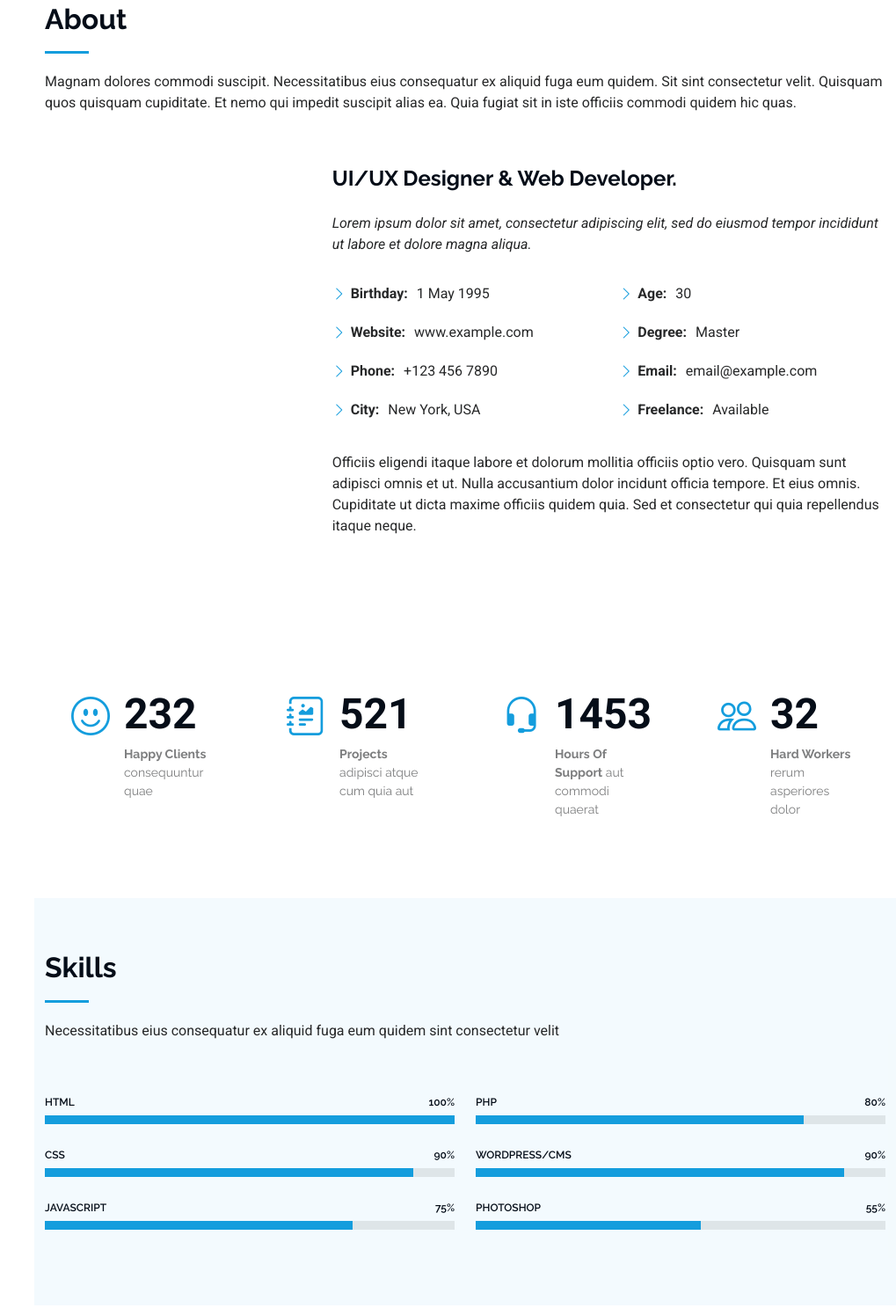
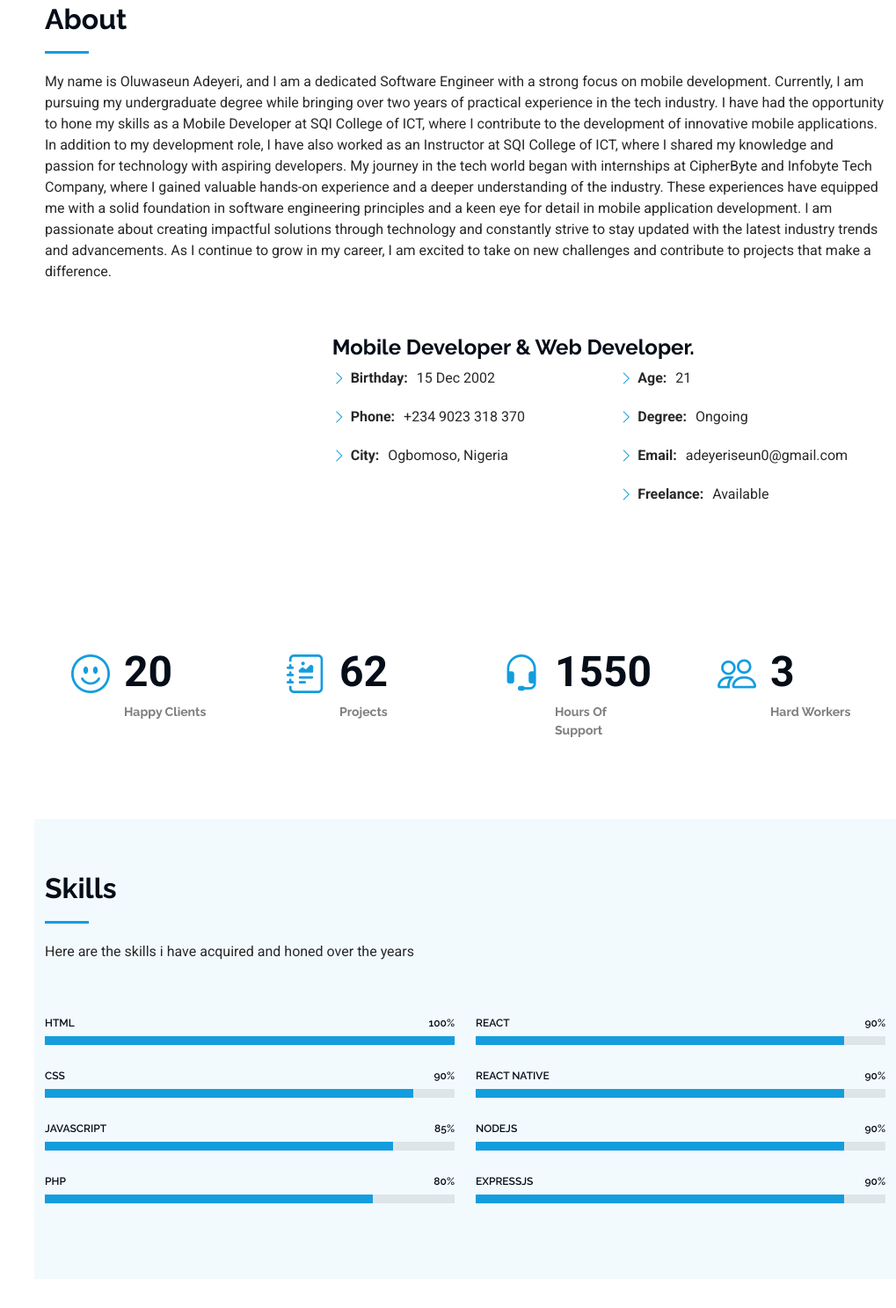
Before and after one commit to UiJosh20/myPortfolio, a plain HTML site: page index.html in a window 1280 px wide. Shown: the part 857-2344 px from the top of the page at 88% size, without its empty margins (261-1280 px from the left). Drawn offline with Linux system fonts and the light colour scheme.

Commit message:
added skill section

```diff
--- a/index.html
+++ b/index.html
@@ -90,7 +90,13 @@
       <!-- Section Title -->
       <div class="container section-title" data-aos="fade-up">
         <h2>About</h2>
-        <p>Magnam dolores commodi suscipit. Necessitatibus eius consequatur ex aliquid fuga eum quidem. Sit sint consectetur velit. Quisquam quos quisquam cupiditate. Et nemo qui impedit suscipit alias ea. Quia fugiat sit in iste officiis commodi quidem hic quas.</p>
+        <p>My name is Oluwaseun Adeyeri, and I am a dedicated Software Engineer with a strong focus on mobile development. Currently, I am pursuing my undergraduate degree while bringing over two years of practical experience in the tech industry.
+
+I have had the opportunity to hone my skills as a Mobile Developer at SQI College of ICT, where I contribute to the development of innovative mobile applications. In addition to my development role, I have also worked as an Instructor at SQI College of ICT, where I shared my knowledge and passion for technology with aspiring developers.
+
+My journey in the tech world began with internships at CipherByte and Infobyte Tech Company, where I gained valuable hands-on experience and a deeper understanding of the industry. These experiences have equipped me with a solid foundation in software engineering principles and a keen eye for detail in mobile application development.
+
+I am passionate about creating impactful solutions through technology and constantly strive to stay updated with the latest industry trends and advancements. As I continue to grow in my career, I am excited to take on new challenges and contribute to projects that make a difference.</p>
       </div><!-- End Section Title -->
 
       <div class="container" data-aos="fade-up" data-aos-delay="100">
@@ -100,33 +106,26 @@
             <img src="assets/img/my-profile-img.jpg" class="img-fluid" alt="">
           </div>
           <div class="col-lg-8 content">
-            <h2>UI/UX Designer &amp; Web Developer.</h2>
-            <p class="fst-italic py-3">
-              Lorem ipsum dolor sit amet, consectetur adipiscing elit, sed do eiusmod tempor incididunt ut labore et dolore
-              magna aliqua.
-            </p>
+            <h2>Mobile Developer &amp; Web Developer.</h2>
             <div class="row">
               <div class="col-lg-6">
                 <ul>
-                  <li><i class="bi bi-chevron-right"></i> <strong>Birthday:</strong> <span>1 May 1995</span></li>
-                  <li><i class="bi bi-chevron-right"></i> <strong>Website:</strong> <span>www.example.com</span></li>
-                  <li><i class="bi bi-chevron-right"></i> <strong>Phone:</strong> <span>+123 456 7890</span></li>
-                  <li><i class="bi bi-chevron-right"></i> <strong>City:</strong> <span>New York, USA</span></li>
+                  <li><i class="bi bi-chevron-right"></i> <strong>Birthday:</strong> <span>15 Dec 2002</span></li>
+
+                  <li><i class="bi bi-chevron-right"></i> <strong>Phone:</strong> <span>+234 9023 318 370</span></li>
+                  <li><i class="bi bi-chevron-right"></i> <strong>City:</strong> <span>Ogbomoso, Nigeria</span></li>
                 </ul>
               </div>
               <div class="col-lg-6">
                 <ul>
-                  <li><i class="bi bi-chevron-right"></i> <strong>Age:</strong> <span>30</span></li>
-                  <li><i class="bi bi-chevron-right"></i> <strong>Degree:</strong> <span>Master</span></li>
-                  <li><i class="bi bi-chevron-right"></i> <strong>Email:</strong> <span>email@example.com</span></li>
+                  <li><i class="bi bi-chevron-right"></i> <strong>Age:</strong> <span>21</span></li>
+                  <li><i class="bi bi-chevron-right"></i> <strong>Degree:</strong> <span>Ongoing</span></li>
+                  <li><i class="bi bi-chevron-right"></i> <strong>Email:</strong> <span>adeyeriseun0@gmail.com</span></li>
                   <li><i class="bi bi-chevron-right"></i> <strong>Freelance:</strong> <span>Available</span></li>
                 </ul>
               </div>
             </div>
-            <p class="py-3">
-              Officiis eligendi itaque labore et dolorum mollitia officiis optio vero. Quisquam sunt adipisci omnis et ut. Nulla accusantium dolor incidunt officia tempore. Et eius omnis.
-              Cupiditate ut dicta maxime officiis quidem quia. Sed et consectetur qui quia repellendus itaque neque.
-            </p>
+
           </div>
         </div>
 
@@ -144,32 +143,32 @@
           <div class="col-lg-3 col-md-6">
             <div class="stats-item">
               <i class="bi bi-emoji-smile"></i>
-              <span data-purecounter-start="0" data-purecounter-end="232" data-purecounter-duration="1" class="purecounter"></span>
-              <p><strong>Happy Clients</strong> <span>consequuntur quae</span></p>
+              <span data-purecounter-start="0" data-purecounter-end="20" data-purecounter-duration="1" class="purecounter"></span>
+              <p><strong>Happy Clients</strong></p>
             </div>
           </div><!-- End Stats Item -->
 
           <div class="col-lg-3 col-md-6">
             <div class="stats-item">
               <i class="bi bi-journal-richtext"></i>
-              <span data-purecounter-start="0" data-purecounter-end="521" data-purecounter-duration="1" class="purecounter"></span>
-              <p><strong>Projects</strong> <span>adipisci atque cum quia aut</span></p>
+              <span data-purecounter-start="0" data-purecounter-end="62" data-purecounter-duration="1" class="purecounter"></span>
+              <p><strong>Projects</strong> </p>
             </div>
           </div><!-- End Stats Item -->
 
           <div class="col-lg-3 col-md-6">
             <div class="stats-item">
               <i class="bi bi-headset"></i>
-              <span data-purecounter-start="0" data-purecounter-end="1453" data-purecounter-duration="1" class="purecounter"></span>
-              <p><strong>Hours Of Support</strong> <span>aut commodi quaerat</span></p>
+              <span data-purecounter-start="0" data-purecounter-end="1550" data-purecounter-duration="1" class="purecounter"></span>
+              <p><strong>Hours Of Support</strong>  </p>
             </div>
           </div><!-- End Stats Item -->
 
           <div class="col-lg-3 col-md-6">
             <div class="stats-item">
               <i class="bi bi-people"></i>
-              <span data-purecounter-start="0" data-purecounter-end="32" data-purecounter-duration="1" class="purecounter"></span>
-              <p><strong>Hard Workers</strong> <span>rerum asperiores dolor</span></p>
+              <span data-purecounter-start="0" data-purecounter-end="3" data-purecounter-duration="1" class="purecounter"></span>
+              <p><strong>Hard Workers</strong>  </p>
             </div>
           </div><!-- End Stats Item -->
 
@@ -185,7 +184,7 @@
       <!-- Section Title -->
       <div class="container section-title" data-aos="fade-up">
         <h2>Skills</h2>
-        <p>Necessitatibus eius consequatur ex aliquid fuga eum quidem sint consectetur velit</p>
+        <p>Here are the skills i have acquired and honed over the years</p>
       </div><!-- End Section Title -->
 
       <div class="container" data-aos="fade-up" data-aos-delay="100">
@@ -209,34 +208,47 @@
             </div><!-- End Skills Item -->
 
             <div class="progress">
-              <span class="skill"><span>JavaScript</span> <i class="val">75%</i></span>
+              <span class="skill"><span>JavaScript</span> <i class="val">85%</i></span>
               <div class="progress-bar-wrap">
-                <div class="progress-bar" role="progressbar" aria-valuenow="75" aria-valuemin="0" aria-valuemax="100"></div>
+                <div class="progress-bar" role="progressbar" aria-valuenow="85" aria-valuemin="0" aria-valuemax="100"></div>
               </div>
             </div><!-- End Skills Item -->
-
-          </div>
-
-          <div class="col-lg-6">
-
-            <div class="progress">
+           <div class="progress">
               <span class="skill"><span>PHP</span> <i class="val">80%</i></span>
               <div class="progress-bar-wrap">
                 <div class="progress-bar" role="progressbar" aria-valuenow="80" aria-valuemin="0" aria-valuemax="100"></div>
               </div>
             </div><!-- End Skills Item -->
+          </div>
+
+          <div class="col-lg-6">
+
+
 
             <div class="progress">
-              <span class="skill"><span>WordPress/CMS</span> <i class="val">90%</i></span>
+              <span class="skill"><span>React</span> <i class="val">90%</i></span>
+              <div class="progress-bar-wrap">
+                <div class="progress-bar" role="progressbar" aria-valuenow="90" aria-valuemin="0" aria-valuemax="100"></div>
+              </div>
+            </div><!-- End Skills Item -->
+
+          <div class="progress">
+              <span class="skill"><span>React Native</span> <i class="val">90%</i></span>
               <div class="progress-bar-wrap">
                 <div class="progress-bar" role="progressbar" aria-valuenow="90" aria-valuemin="0" aria-valuemax="100"></div>
               </div>
             </div><!-- End Skills Item -->
 
             <div class="progress">
-              <span class="skill"><span>Photoshop</span> <i class="val">55%</i></span>
+              <span class="skill"><span>NodeJs</span> <i class="val">90%</i></span>
               <div class="progress-bar-wrap">
-                <div class="progress-bar" role="progressbar" aria-valuenow="55" aria-valuemin="0" aria-valuemax="100"></div>
+                <div class="progress-bar" role="progressbar" aria-valuenow="90" aria-valuemin="0" aria-valuemax="100"></div>
+              </div>
+            </div><!-- End Skills Item -->
+            <div class="progress">
+              <span class="skill"><span>Expressjs </span> <i class="val">90%</i></span>
+              <div class="progress-bar-wrap">
+                <div class="progress-bar" role="progressbar" aria-valuenow="90" aria-valuemin="0" aria-valuemax="100"></div>
               </div>
             </div><!-- End Skills Item -->
 
```
